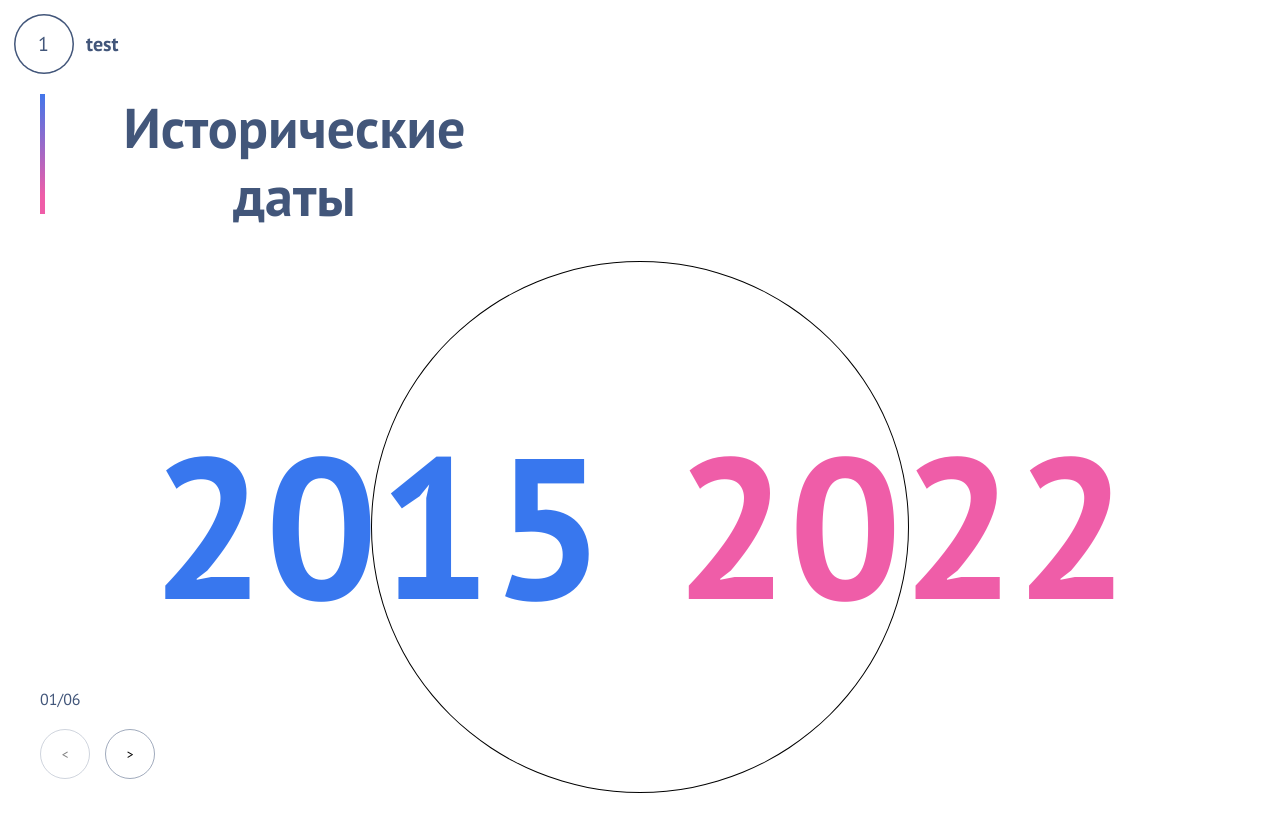
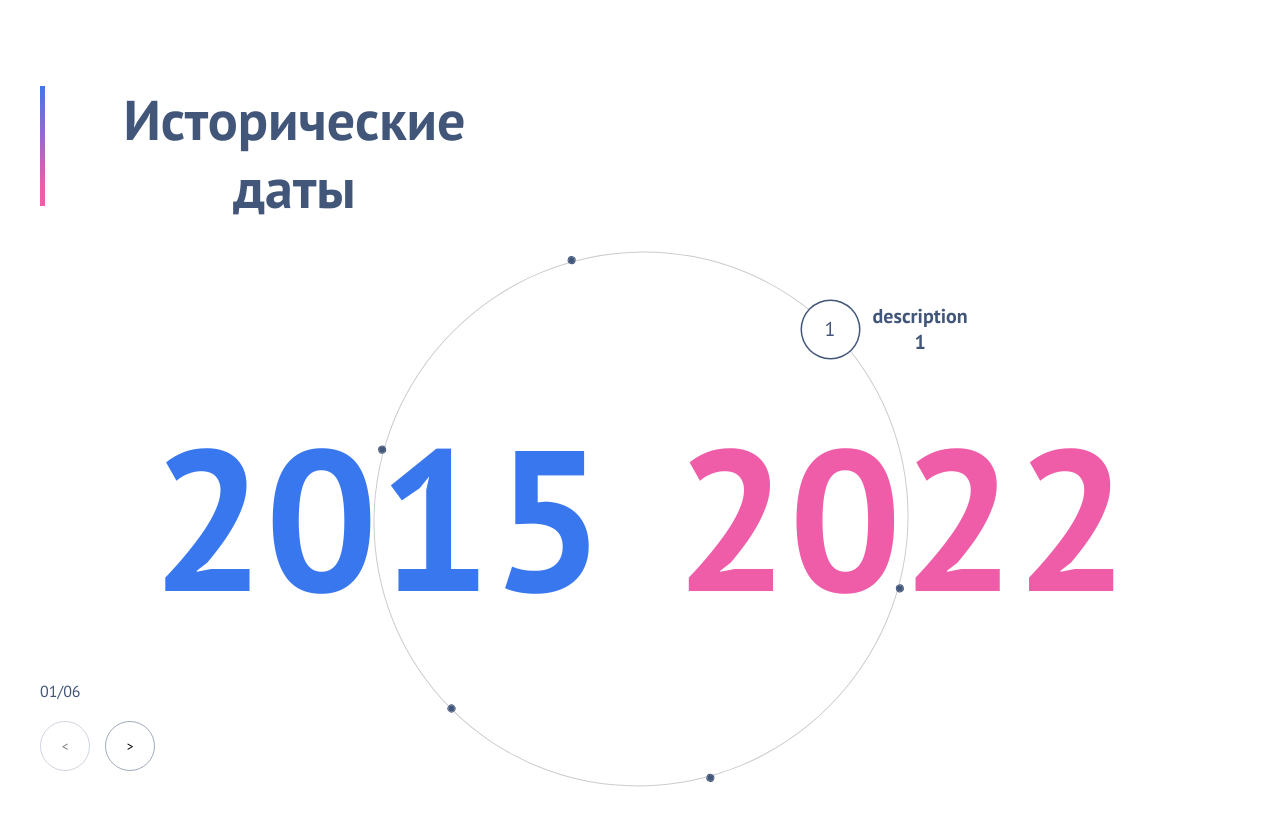
Before and after one commit to wkinMe/only-test, a React (Vite) app: page / in a window 1280 px wide. Shown: the top 832 px of the page. Built offline with nearby package versions, Linux system fonts and the light colour scheme.

Commit message:
feat: Circle animation on change dates

```diff
--- a/package.json
+++ b/package.json
@@ -12,7 +12,8 @@
   "dependencies": {
     "clsx": "^2.1.1",
     "react": "^19.0.0",
-    "react-dom": "^19.0.0"
+    "react-dom": "^19.0.0",
+    "styled-components": "^6.1.16"
   },
   "devDependencies": {
     "@eslint/js": "^9.21.0",
--- a/src/components/CirclePoint/style.module.scss
+++ b/src/components/CirclePoint/style.module.scss
@@ -54,6 +54,7 @@
     }
 
     .description {
+        transition: all .4s ease-in-out;
         font-size: 20px;
         color: rgba(66, 86, 122, 1);
         font-weight: 700;
--- a/src/components/Dates/index.tsx
+++ b/src/components/Dates/index.tsx
@@ -1,7 +1,46 @@
-import { useState } from "react"
-import styles from "./style.module.scss"
-import { clsx } from "clsx";
+import { useState } from "react";
+import styled from "styled-components";
 import CirclePoint from "../CirclePoint";
+import styles from "./style.module.scss";
+import clsx from "clsx";
+
+const CircleContainer = styled.div`
+  position: absolute;
+  left: 50%;
+  transform: translateX(-50%);
+  width: 536px;
+  height: 530px;
+`;
+
+const StyledCircle = styled.div<{ rotationAngle: number }>`
+  position: absolute;
+  top: 0;
+  left: 0;
+  width: 100%;
+  height: 100%;
+  border-radius: 50%;
+  border: 1px solid #ccc;
+  transform: rotate(${(props) => props.rotationAngle}deg);
+  transition: transform 0.5s ease-in-out; // Анимация вращения
+`;
+
+const PointWrapper = styled.div<{ angle: number; radius: number; isActive: boolean }>`
+  position: absolute;
+  z-index: 4;
+  top: 50%;
+  left: 50%;
+  transform: translate(-50%, -50%) rotate(${(props) => props.angle}deg)
+    translate(${(props) => props.radius}px)
+    rotate(${(props) => props.angle}deg);
+  display: flex;
+  align-items: center;
+  justify-content: center;
+
+  /* Обратное вращение только для активной точки */
+  & > div {
+    transform: ${(props) => (props.isActive ? `rotate(${-props.angle + 45}deg)` : "none")};
+  }
+`;
 
 export default function Dates() {
   const [startDate, setStartDate] = useState(2015);
@@ -9,32 +48,70 @@ export default function Dates() {
   const [datesCount, setDatesCount] = useState(6);
   const [currentDate, setCurrentDate] = useState(1);
 
-    const prevButtonClass = clsx(styles.prevButton, currentDate == 1 && styles.disabled)
-    const nextButtonClass = clsx(styles.nextButton, datesCount == currentDate && styles.disabled)
+  // Состояние для угла поворота круга
+  const [rotationAngle, setRotationAngle] = useState(0);
+
+  const prevButtonClass = clsx(currentDate === 1 && styles.disabled);
+  const nextButtonClass = clsx(currentDate === datesCount && styles.disabled);
 
   const handlePrevClick = () => {
     if (currentDate > 1) {
       setCurrentDate((prev) => prev - 1);
+      setRotationAngle((prev) => prev + 360 / datesCount); // Поворачиваем круг против часовой стрелки
     }
-    }
+  };
 
   const handleNextClick = () => {
     if (currentDate < datesCount) {
       setCurrentDate((prev) => prev + 1);
+      setRotationAngle((prev) => prev - 360 / datesCount); // Поворачиваем круг по часовой стрелке
     }
-    }
+  };
 
-    return <div className={styles.datesContainer}>
-        <CirclePoint num={1} description="test" isActive={true}/>
+  const radius = 268;
+
+  // Создаем массив точек
+  const points = Array.from({ length: datesCount }, (_, index) => {
+    const angle = (360 / datesCount) * index; // Угол для каждой точки
+    return {
+      num: index + 1,
+      description: `description ${index + 1}`,
+      isActive: index + 1 === currentDate,
+      angle,
+    };
+  });
+
+  // Корректировка угла поворота для активной точки (справа сверху)
+  const adjustedRotationAngle = rotationAngle - 45;
+
+  return (
+    <div className={styles.datesContainer}>
       <h2>Исторические даты</h2>
       <div className={styles.content}>
-            <div className={styles.circle}></div>
-            <h1><span className={styles.dateStart}>{startDate}</span> <span className={styles.dateEnd}>{endDate}</span></h1>
+        <CircleContainer>
+          {/* Круг с анимацией поворота */}
+          <StyledCircle rotationAngle={adjustedRotationAngle}>
+            {points.map(({ num, description, isActive, angle }) => (
+              <PointWrapper key={num} angle={angle} radius={radius} isActive={isActive}>
+                <CirclePoint num={num} description={description} isActive={isActive} />
+              </PointWrapper>
+            ))}
+          </StyledCircle>
+        </CircleContainer>
+        <h1>
+          <span className={styles.dateStart}>{startDate}</span>{" "}
+          <span className={styles.dateEnd}>{endDate}</span>
+        </h1>
       </div>
       <div className={styles.datesPagination}>
         <span className={styles.datesCounter}>0{currentDate}/0{datesCount}</span>
-            <button className={prevButtonClass} onClick={handlePrevClick}>{"<"}</button>
-            <button className={nextButtonClass} onClick={handleNextClick}>{">"}</button>
+        <button onClick={handlePrevClick} className={prevButtonClass}>
+          {"<"}
+        </button>
+        <button onClick={handleNextClick} className={nextButtonClass}>
+          {">"}
+        </button>
       </div>
     </div>
+  );
 }
--- a/src/components/Dates/style.module.scss
+++ b/src/components/Dates/style.module.scss
@@ -29,6 +29,7 @@
         }
 
         button {
+            cursor: pointer;
             background: none;
             display: grid;
             align-items: center;
```
Also changed, not shown: 1 other file (tests, documents, lock files or other folders). Lines whose indentation alone changed are shown as unchanged.
